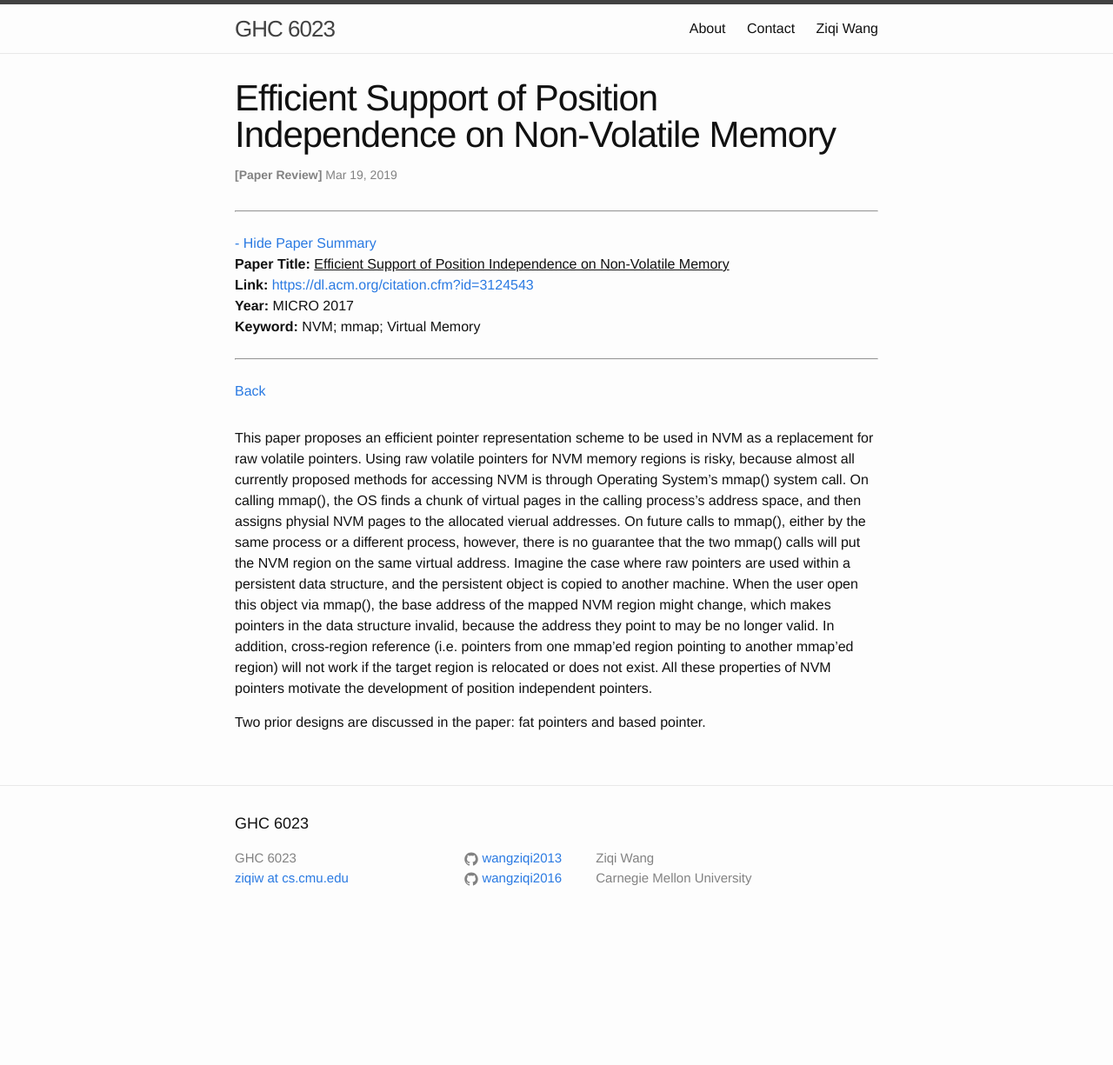
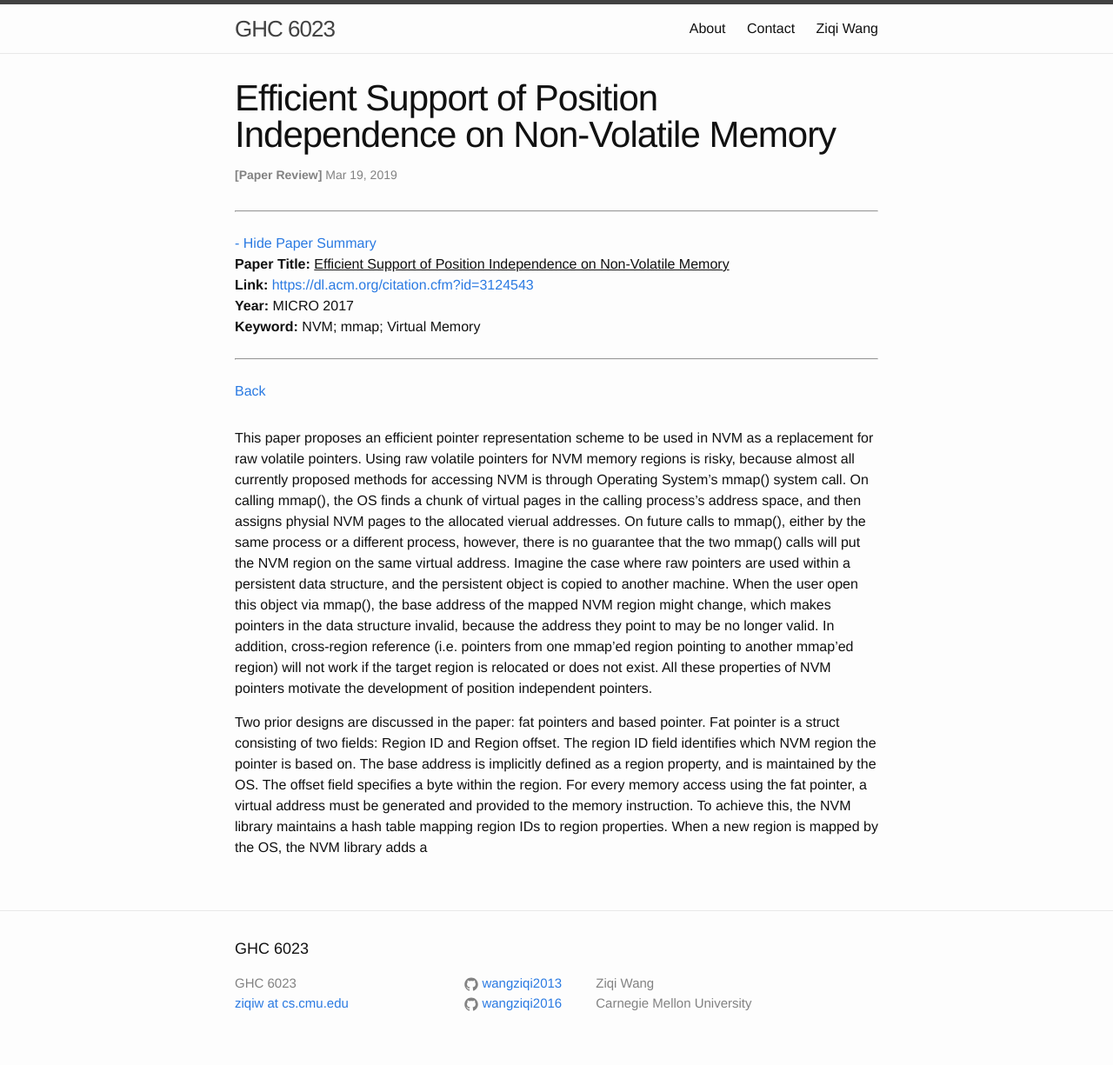
Before and after one commit to wangziqi2013/wangziqi2013.github.io, a Jekyll site: the page built from _posts/2019-03-18-efficient-support-of-pos-indep-on-nvm.markdown, in a window 1280 px wide. Shown: the whole page at 87% size. Built offline with Jekyll 4.4.1, drawn with Linux system fonts in a browser that asks for light colours; before the commit the page ends 1081 px from its top, so only the background shows below that.

Commit message:
Working on fat pointer

```diff
--- a/_posts/2019-03-18-efficient-support-of-pos-indep-on-nvm.markdown
+++ b/_posts/2019-03-18-efficient-support-of-pos-indep-on-nvm.markdown
@@ -25,4 +25,8 @@ to may be no longer valid. In addition, cross-region reference (i.e. pointers fr
 mmap'ed region) will not work if the target region is relocated or does not exist. All these properties of NVM pointers
 motivate the development of position independent pointers.
 
-Two prior designs are discussed in the paper: fat pointers and based pointer.
+Two prior designs are discussed in the paper: fat pointers and based pointer. Fat pointer is a struct consisting of two fields:
+Region ID and Region offset. The region ID field identifies which NVM region the pointer is based on. The base address is
+implicitly defined as a region property, and is maintained by the OS. The offset field specifies a byte within the region.
+For every memory access using the fat pointer, a virtual address must be generated and provided to the memory instruction.
+To achieve this, the NVM library maintains a hash table mapping region IDs to region properties. When a new region is mapped by the OS, the NVM library adds a
```
